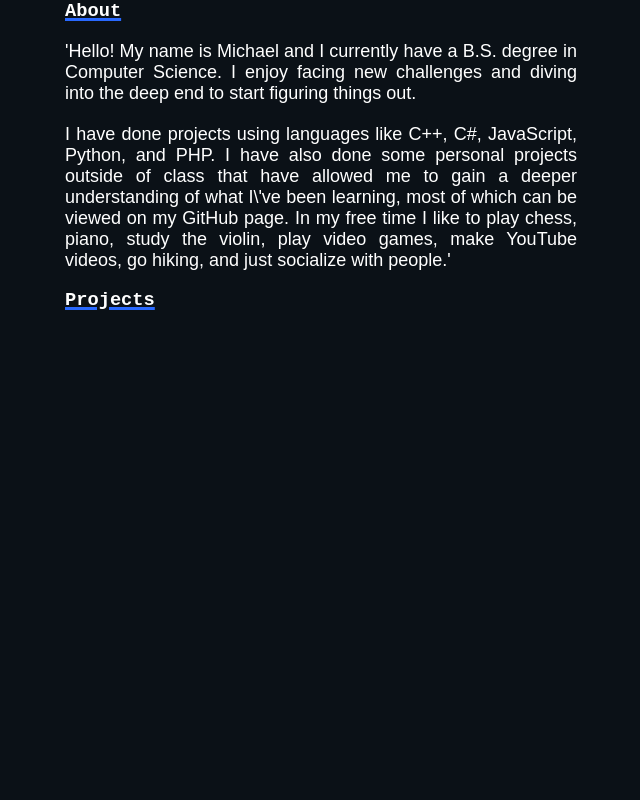
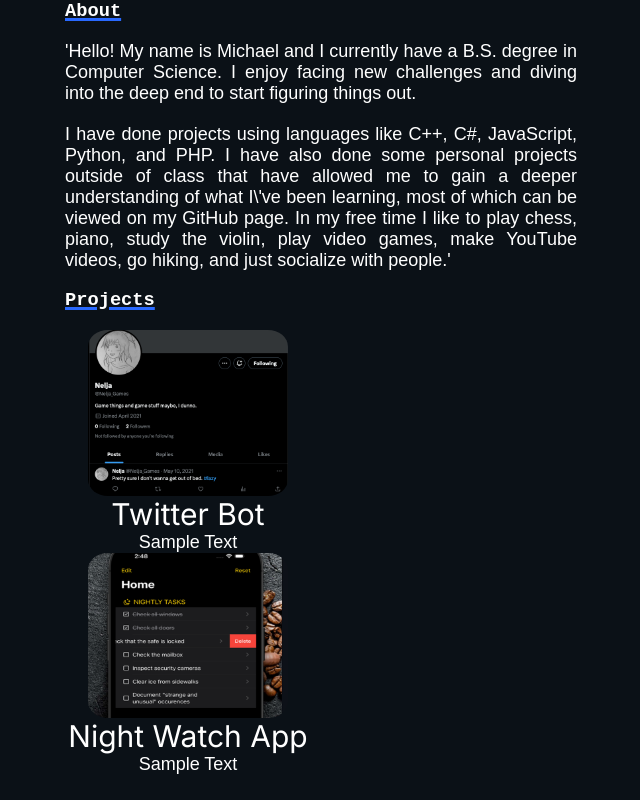
Before and after one commit to shpoopdy/Webby, a Next.js app: page / in a window 1280 px wide. Shown: the part 414-1214 px from the top of the page, without its empty margins (319-959 px from the left). Built offline with nearby package versions, Linux system fonts and the light colour scheme.

Commit message:
Work on Card component

```diff
--- a/app/components/pCard.jsx
+++ b/app/components/pCard.jsx
@@ -2,11 +2,11 @@ import Image from 'next/image';
 import Link from 'next/link';
 import styles from './pCard.module.css';
 
-export default function pCard() {
+export default function pCard(props) {
     return (
         <div className={styles.pCard}>
-            <Image src="/images/twitterBot.png" alt="Twitter Bot" width={200} height={200} className={styles.pCardImage}/>
-            <Link href="https://github.com/shpoopdy/TwitterBot">Twitter Bot</Link>
+            <Image src={props.Image} alt="Twitter Bot" width={200} height={200} className={styles.pCardImage}/>
+            <Link href={props.Link}>{props.name}</Link>
             <p>Sample Text</p>
         </div>
     )
--- a/app/components/pCardList.jsx
+++ b/app/components/pCardList.jsx
@@ -1,9 +1,39 @@
-import pCard from './pCard';
+import Card from './pCard';
+import React from 'react';
 
-export default function pCardList() {
+
+const testData = [
+    {
+        "name": "Twitter Bot",
+        "Image": "/images/twitterBot.png",
+        "Link": "https://github.com/shpoopdy/TwitterBot",
+        "text": "A twitter bot that tweets info from approved twitter pages."
+    },
+    {
+        "name": "Night Watch App",
+        "Image": "/images/nightWatch.png",
+        "Link": "https://github.com/shpoopdy/Night-Watch",
+        "text": "A todo app created for the iPhone that utilizes SwiftUI"
+    },
+    {
+        "name": "Towered",
+        "Image": "/images/towered.png",
+        "Link": "https://github.com/shpoopdy/Towered",
+        "text": "Tower defense game made with the Unity game engine."
+    },
+    {
+        "name": "Cipher Site",
+        "Image": "/images/cipherHack.png",
+        "Link": "https://github.com/shpoopdy/Hackathon2023",
+        "text": "A website that allows you to try and crack a Vigenère Cipher."
+    }
+]
+
+export default function pCardList(props) {
     return (
         <div>
-            <pCard />
+            <Card {...testData[0]}/>
+            <Card {...testData[1]}/>
         </div>
     )
 }
--- a/app/page.jsx
+++ b/app/page.jsx
@@ -1,7 +1,7 @@
 import styles from './page.module.css';
 
 //components
-import pCardList from './components/pCardList';
+import CardList from './components/pCardList';
 
 export default function Home() {
   return (
@@ -15,7 +15,7 @@ export default function Home() {
         </p>
         <h3>Projects</h3>
         <div className="grid_container">
-          <pCardList />
+          <CardList />
         </div>
       </div>
     </main>
```
